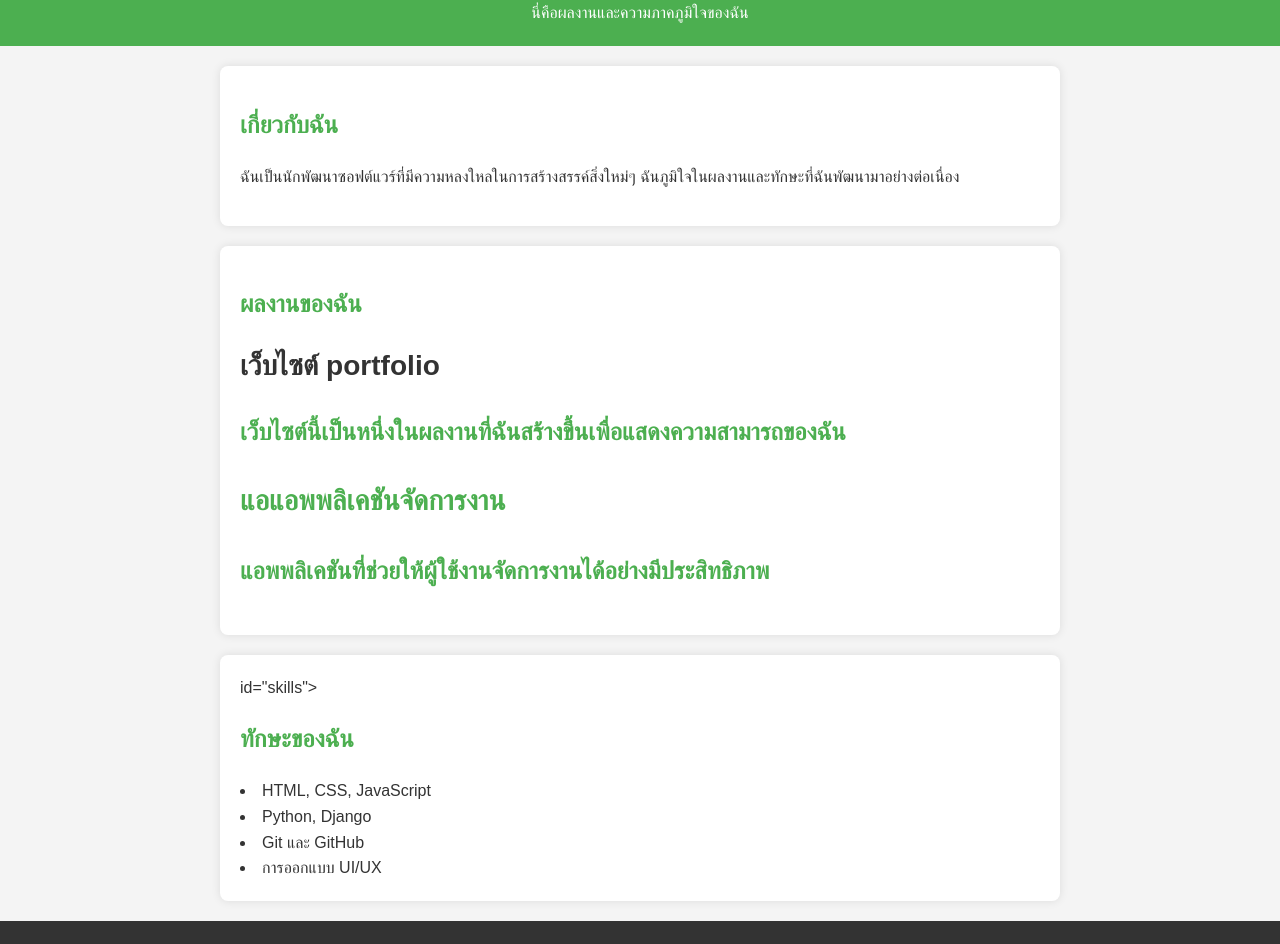
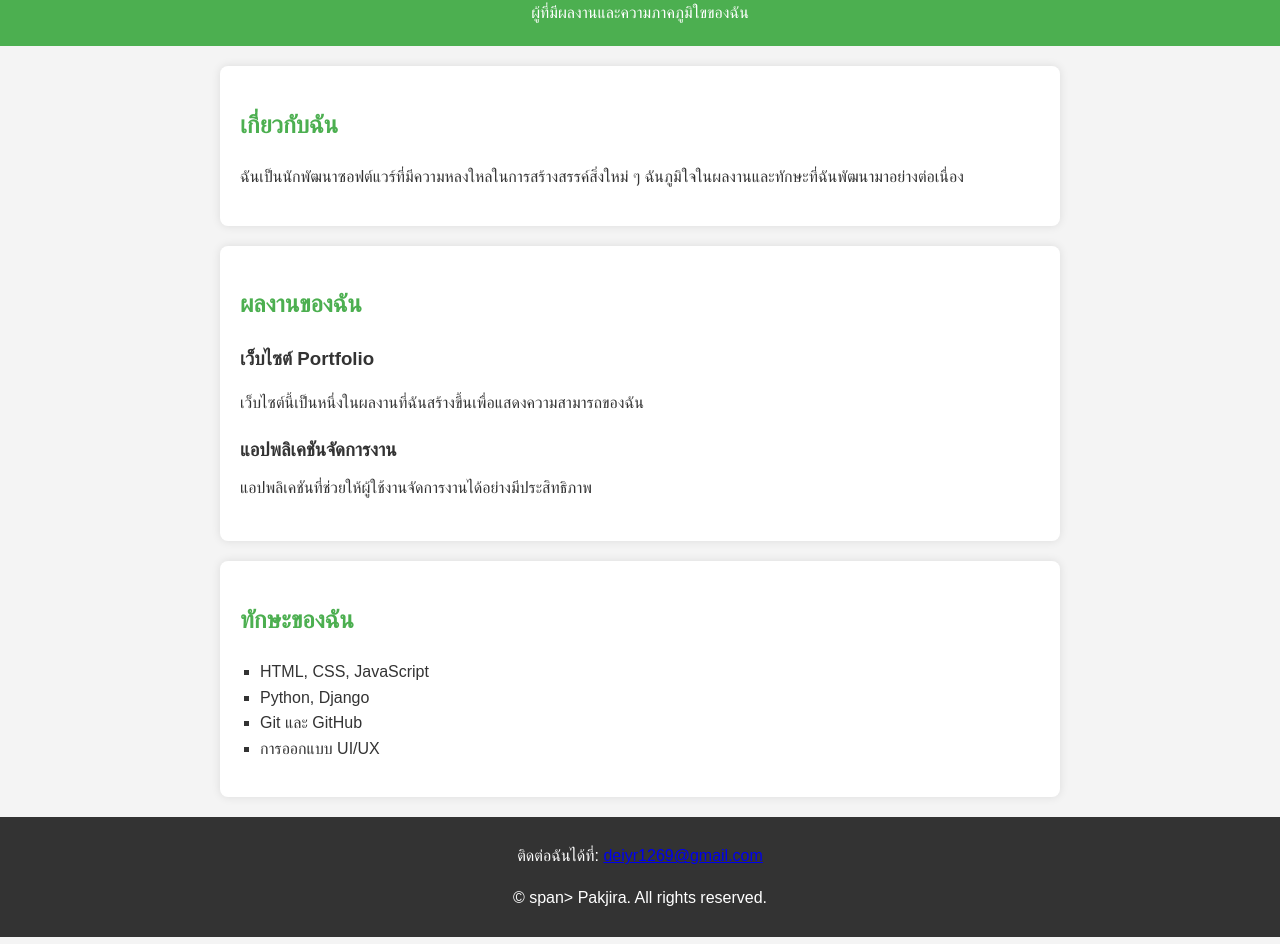
Before and after one commit to arisarotthuk-pixel/arisarotthuk-pixel.github.io, a plain HTML site: page index.html in a window 1280 px wide. Shown: the part 76-1020 px from the top of the page. Drawn offline with Linux system fonts and the light colour scheme.

Commit message:
Update index.html

```diff
--- a/index.html
+++ b/index.html
@@ -3,55 +3,55 @@
 <head>
     <meta charset="UTF-8">
     <meta name="viewport" content="width=device-width, initial-scale=1.0">
-    <mate name="description"content="เว็บไซด์แสดงผลงานและทักษะของ arisa">
-      <title>ความภาคภูมิใจของ arisa</title>
+    <meta name="description" content="เว็บไซต์แนะนำผลงานและทักษะของ Pakjira">
+    <title>ความภาคภูมิใจของ Pakjira</title>
     <link rel="stylesheet" href="style.css">
 </head>
 <body>
     <!-- ส่วนหัวของเว็บไซต์ -->
     <header>
-     <h1>สวัสดี! ฉันคือ arisa</h1>
-     <p>นี่คือผลงานและความภาคภูมิใจของฉัน</p>
+        <h1>สวัสดี! ฉันชื่อ Pakjira</h1>
+        <p>ผู้ที่มีผลงานและความภาคภูมิใขของฉัน</p>
     </header>
 
   <!-- ส่วนเกี่ยวกับตัวเอง -->
-    <section id="aboout">
+  <section id="about">
       <h2>เกี่ยวกับฉัน</h2>
-      <p> ฉันเป็นนักพัฒนาซอฟต์แวร์ที่มีความหลงใหลในการสร้างสรรค์สิ่งใหม่ๆ ฉันภูมิใจในผลงานและทักษะที่ฉันพัฒนามาอย่างต่อเนื่อง
+      <p>ฉันเป็นนักพัฒนาซอฟต์แวร์ที่มีความหลงใหลในการสร้างสรรค์สิ่งใหม่ ๆ ฉันภูมิใจในผลงานและทักษะที่ฉันพัฒนามาอย่างต่อเนื่อง</p>
   </section>
 
   <!-- ส่วนแสดงผลงาน -->
   <section id="projects">
-      <h2>ผลงานของฉัน<h2>
+        <h2>ผลงานของฉัน</h2>
         <div class="project">
-          <h3> เว็บไซต์ portfolio</h3>
-          <p> เว็บไซต์นี้เป็นหนึ่งในผลงานที่ฉันสร้างขึ้นเพื่อแสดงความสามารถของฉัน</p>
+            <h3>เว็บไซต์ Portfolio</h3>
+          <p>เว็บไซต์นี้เป็นหนึ่งในผลงานที่ฉันสร้างขึ้นเพื่อแสดงความสามารถของฉัน</p>
         </div>
-        <div class="projects">
-          <h3> แอแอพพลิเคชันจัดการงาน</h3>
-          <p> แอพพลิเคชันที่ช่วยให้ผู้ใช้งานจัดการงานได้อย่างมีประสิทธิภาพ</p>
+        <div class="project">
+            <h3>แอปพลิเคชันจัดการงาน</h3
+            <p>แอปพลิเคชันที่ช่วยให้ผู้ใช้งานจัดการงานได้อย่างมีประสิทธิภาพ</p>
         </div>
    </section>
 
-        <!--ส่วนแสดงทักษะ -->
-        <section> id="skills">
-          <h2> ทักษะของฉัน </h2>
-          </ul>
+  <!-- ส่วนแสดงทักษะ -->
+  <section id="skills">
+       <h2>ทักษะของฉัน</h2>
+       <ul>
            <li>HTML, CSS, JavaScript</li>
            <li>Python, Django</li>
            <li>Git และ GitHub</li>
-          <li> การออกแบบ UI/UX</li>
+           <li>การออกแบบ UI/UX</li>
        </ul>
   </section>
 
-  <!--ส่วนติดต่อและลิขสิทธิ์ -->
+  <!-- ส่วนติดต่อและลิขสิทธิ์ -->
   <footer>
        <p>ติดต่อฉันได้ที่: <a
-href="mailto:arisarotthuk@gmail.com">arisarotthuk@gmail.com</a></p>
-        <p>&copy; <span id="year"></span> arisa. All rights reserved.</p>
+href="mailto:deiyr1269@gmail.com">deiyr1269@gmail.com</a></p>
+       <p>&copy; <span id="year"></span>span> Pakjira. All rights reserved. </p>
   </footer>
 
-  <!-- ลิงก์ไปยัง JavaScript -->
+  <!--ลิงก์ไปยัง JavaScript -->
   <script src="script.js"></script>
 </body>
 </html>
```
Lines whose indentation alone changed are shown as unchanged.
